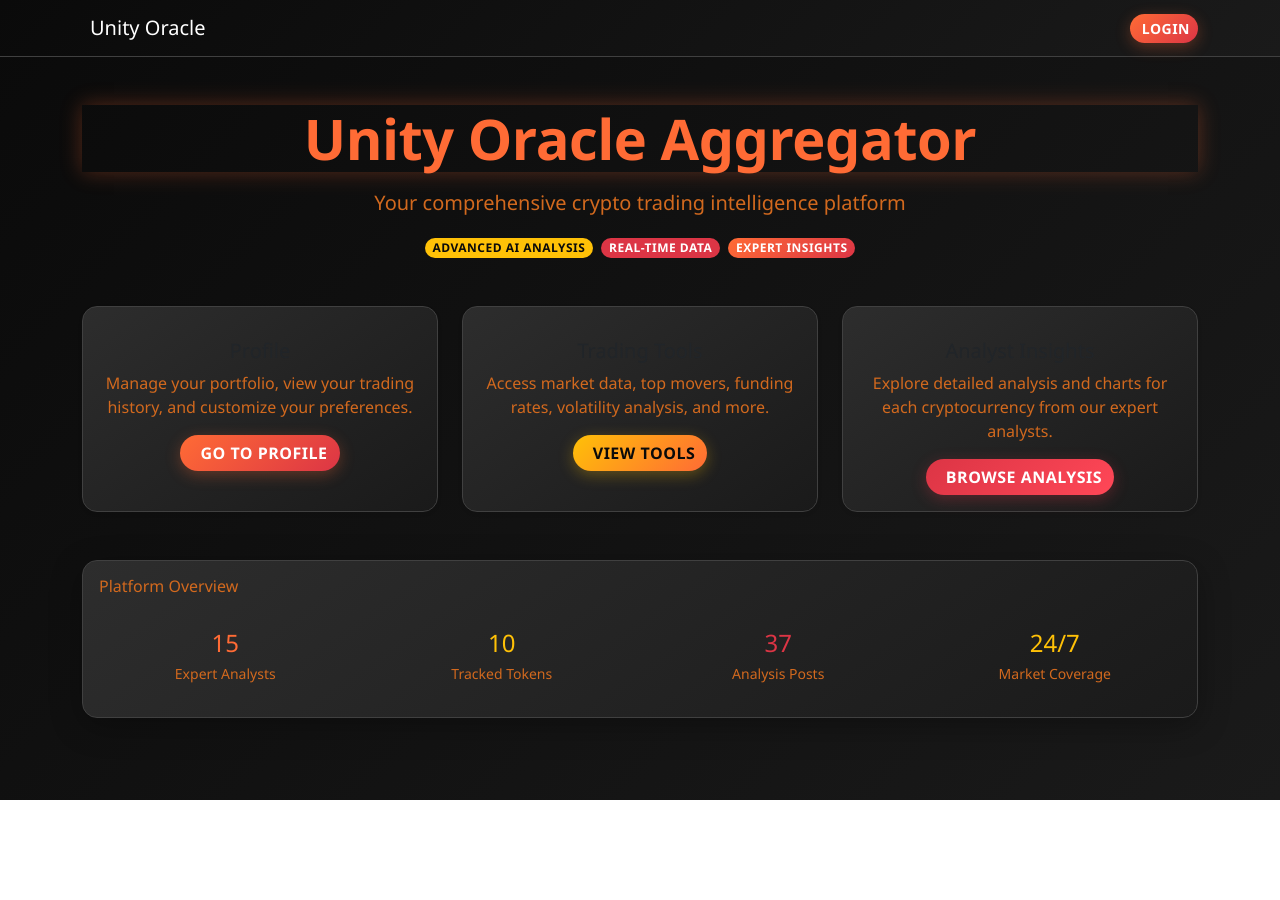
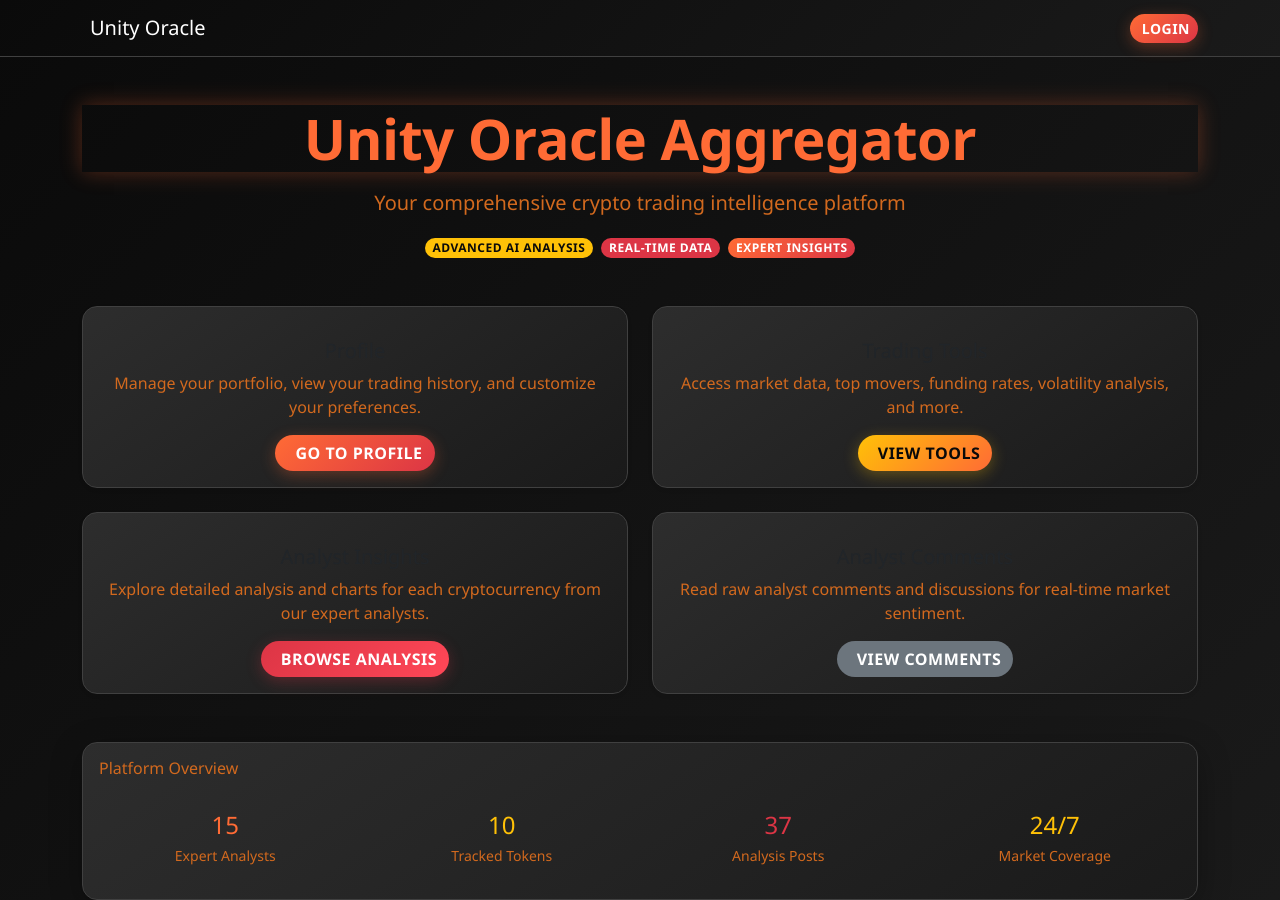
Before and after one commit to faucetfriend-code/ouag, a Next.js app: page / in a window 1280 px wide. Before the commit the page ends 800 px from the top, so only its background shows below. Built offline with nearby package versions, Linux system fonts and the light colour scheme; no server answers.

Commit message:
Add test access button and analyst comments card
Introduces a 'Grant Test Access' button for development/testing when the user cannot access premium features. Adds a new Analyst Comments card to the main navigation, and updates card grid layout to use two columns for improved UI consistency.

```diff
--- a/app/page.tsx
+++ b/app/page.tsx
@@ -11,7 +11,7 @@ import Link from 'next/link';
 import { useAuth } from '@/lib/auth-context';
 
 export default function Home() {
-  const { user, login, logout, loading } = useAuth();
+  const { user, login, logout, loading, canAccessPremium, grantTestAccess } = useAuth();
 
   return (
     <>
@@ -62,12 +62,23 @@ export default function Home() {
           <span className="badge bg-danger me-2">Real-time Data</span>
           <span className="badge bg-primary">Expert Insights</span>
         </div>
+
+        {/* TEST ACCESS BUTTON: For development/testing */}
+        {user && !canAccessPremium() && (
+          <div className="mt-4">
+            <button onClick={grantTestAccess} className="btn btn-success btn-lg">
+              <i className="bi bi-unlock me-2"></i>
+              Grant Test Access
+            </button>
+            <p className="text-secondary mt-2 small">Enable premium features for testing</p>
+          </div>
+        )}
       </div>
 
       {/* FEATURE CARDS: Main navigation to app sections */}
       <div className="row g-4">
         {/* PROFILE CARD: User account management */}
-        <div className="col-md-4">
+        <div className="col-lg-6 col-md-6">
           <div className="card h-100 shadow-sm hover-card">
             <div className="card-body text-center">
               <div className="mb-3">
@@ -86,7 +97,7 @@ export default function Home() {
         </div>
 
         {/* TRADING TOOLS CARD: Market data and analysis tools */}
-        <div className="col-md-4">
+        <div className="col-lg-6 col-md-6">
           <div className="card h-100 shadow-sm hover-card">
             <div className="card-body text-center">
               <div className="mb-3">
@@ -105,7 +116,7 @@ export default function Home() {
         </div>
 
         {/* ANALYST INSIGHTS CARD: Expert analysis and sentiment */}
-        <div className="col-md-4">
+        <div className="col-lg-6 col-md-6">
           <div className="card h-100 shadow-sm hover-card">
             <div className="card-body text-center">
               <div className="mb-3">
@@ -118,6 +129,25 @@ export default function Home() {
               <Link href="/analysts" className="btn btn-info">
                 <i className="bi bi-arrow-right-circle me-2"></i>
                 Browse Analysis
+              </Link>
+            </div>
+          </div>
+        </div>
+
+        {/* ANALYST COMMENTS CARD: Direct access to analyst discussions */}
+        <div className="col-lg-6 col-md-6">
+          <div className="card h-100 shadow-sm hover-card">
+            <div className="card-body text-center">
+              <div className="mb-3">
+                <i className="bi bi-chat-quote display-4 text-info pulse-blue"></i>
+              </div>
+              <h5 className="card-title">Analyst Comments</h5>
+              <p className="card-text text-secondary">
+                Read raw analyst comments and discussions for real-time market sentiment.
+              </p>
+              <Link href="/analysts" className="btn btn-secondary">
+                <i className="bi bi-arrow-right-circle me-2"></i>
+                View Comments
               </Link>
             </div>
           </div>
```
